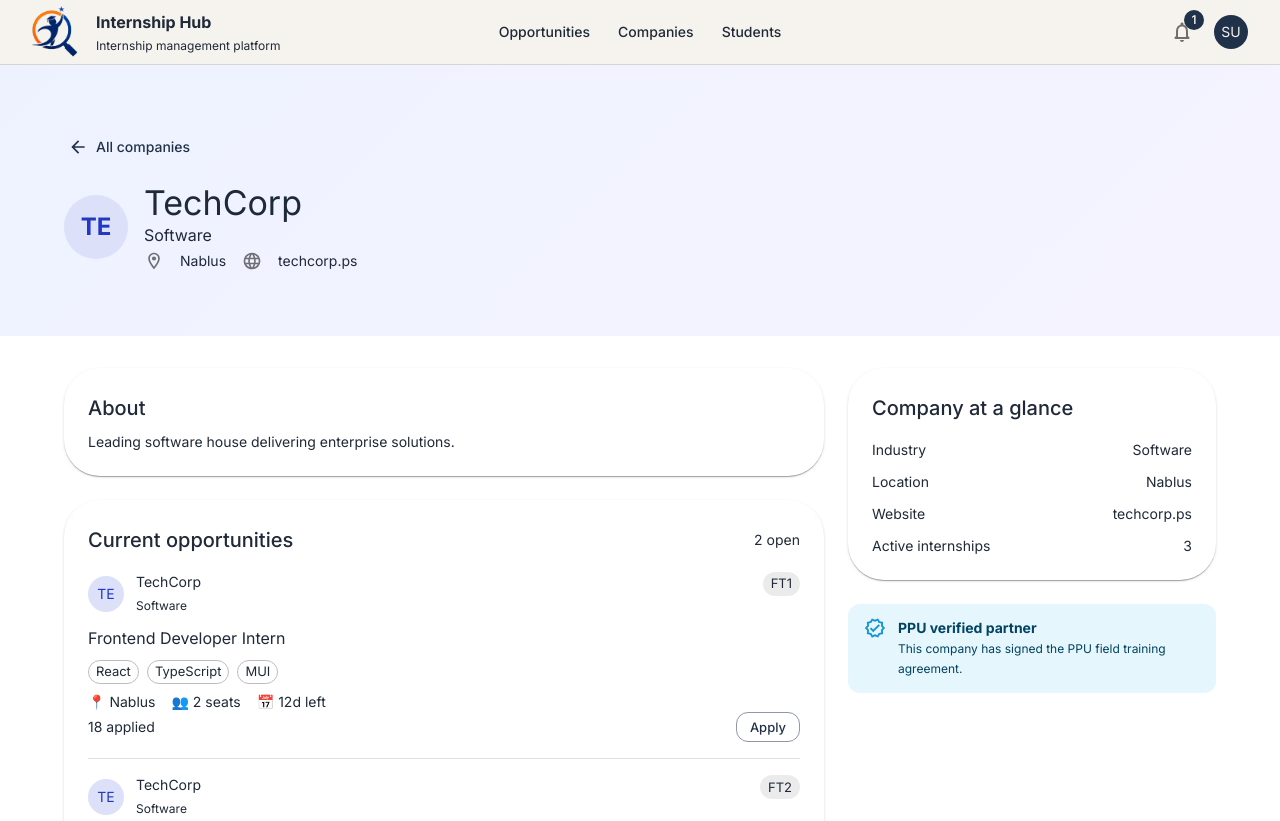
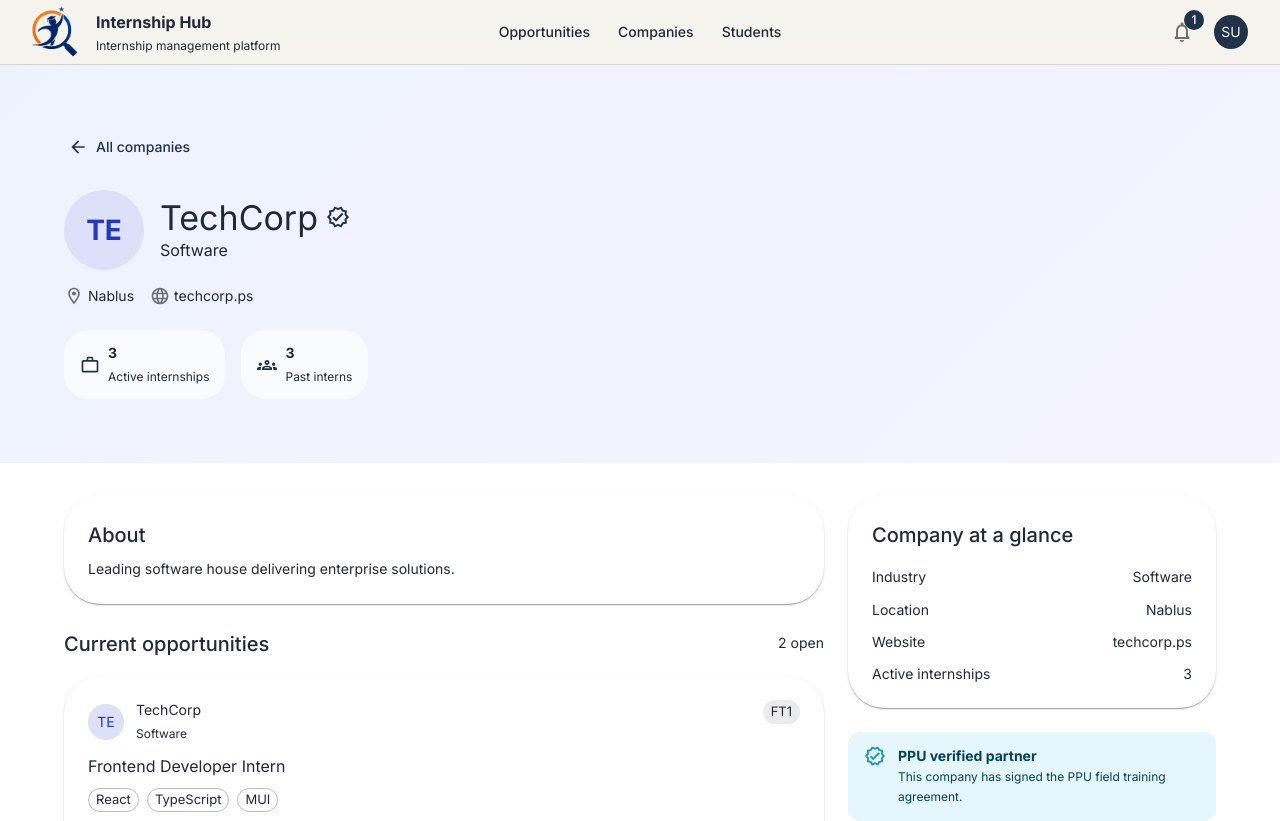
Before and after one commit to AHL-Group2-project/training-opportunities-website, a React (Vite) app in the folder frontend/: page /companies/1 in a window 1280 px wide. Shown: the top 821 px of the page. Built offline with nearby package versions, Linux system fonts and the light colour scheme.

Commit message:
fotmat the code

```diff
--- a/frontend/src/pages/public/CompaniesPage/CompaniesPage.tsx
+++ b/frontend/src/pages/public/CompaniesPage/CompaniesPage.tsx
@@ -1,8 +1,50 @@
-import { Box, Typography, Grid, Container } from "@mui/material";
+import { useMemo, useState } from "react";
+import {
+  Box,
+  Typography,
+  Grid,
+  Container,
+  TextField,
+  InputAdornment,
+  MenuItem,
+  Select,
+  FormControl,
+  InputLabel,
+  Stack,
+  Chip,
+} from "@mui/material";
+import SearchIcon from "@mui/icons-material/Search";
 import CompanyCard from "./CompanyCard";
 import { mockCompanies } from "../../../mock/Companies";
 
 function CompaniesPage() {
+  const [search, setSearch] = useState("");
+  const [industry, setIndustry] = useState("all");
+  const [location, setLocation] = useState("all");
+
+  const industries = useMemo(
+    () => Array.from(new Set(mockCompanies.map((c) => c.industry))),
+    [],
+  );
+  const locations = useMemo(
+    () => Array.from(new Set(mockCompanies.map((c) => c.location))),
+    [],
+  );
+
+  const filteredCompanies = useMemo(() => {
+    return mockCompanies.filter((c) => {
+      const matchesSearch = c.name
+        .toLowerCase()
+        .includes(search.trim().toLowerCase());
+      const matchesIndustry = industry === "all" || c.industry === industry;
+      const matchesLocation = location === "all" || c.location === location;
+      return matchesSearch && matchesIndustry && matchesLocation;
+    });
+  }, [search, industry, location]);
+
+  const hasActiveFilters =
+    search.trim() !== "" || industry !== "all" || location !== "all";
+
   return (
     <Box>
       <Box
@@ -27,9 +69,109 @@ function CompaniesPage() {
           </Typography>
         </Container>
       </Box>
-      <Container maxWidth="lg" sx={{ py: 6 }}>
+
+      <Container maxWidth="lg" sx={{ pt: 4 }}>
+        <Stack
+          direction={{ xs: "column", md: "row" }}
+          spacing={2}
+          sx={{ mb: 1 }}
+        >
+          <TextField
+            fullWidth
+            placeholder="Search companies by name..."
+            value={search}
+            onChange={(e) => setSearch(e.target.value)}
+            slotProps={{
+              input: {
+                startAdornment: (
+                  <InputAdornment position="start">
+                    <SearchIcon color="action" />
+                  </InputAdornment>
+                ),
+              },
+            }}
+          />
+
+          <FormControl sx={{ minWidth: { xs: "100%", md: 220 } }}>
+            <InputLabel id="industry-filter-label">Industry</InputLabel>
+            <Select
+              labelId="industry-filter-label"
+              label="Industry"
+              value={industry}
+              onChange={(e) => setIndustry(e.target.value)}
+            >
+              <MenuItem value="all">All industries</MenuItem>
+              {industries.map((ind) => (
+                <MenuItem key={ind} value={ind}>
+                  {ind}
+                </MenuItem>
+              ))}
+            </Select>
+          </FormControl>
+
+          <FormControl sx={{ minWidth: { xs: "100%", md: 220 } }}>
+            <InputLabel id="location-filter-label">Location</InputLabel>
+            <Select
+              labelId="location-filter-label"
+              label="Location"
+              value={location}
+              onChange={(e) => setLocation(e.target.value)}
+            >
+              <MenuItem value="all">All locations</MenuItem>
+              {locations.map((loc) => (
+                <MenuItem key={loc} value={loc}>
+                  {loc}
+                </MenuItem>
+              ))}
+            </Select>
+          </FormControl>
+        </Stack>
+
+        {hasActiveFilters && (
+          <Stack
+            direction="row"
+            spacing={1}
+            sx={{ alignItems: "center", mb: 2 }}
+          >
+            <Typography variant="body2" color="text.secondary">
+              {filteredCompanies.length} result
+              {filteredCompanies.length !== 1 ? "s" : ""}
+            </Typography>
+            {search.trim() !== "" && (
+              <Chip
+                size="small"
+                label={`Search: ${search}`}
+                onDelete={() => setSearch("")}
+              />
+            )}
+            {industry !== "all" && (
+              <Chip
+                size="small"
+                label={industry}
+                onDelete={() => setIndustry("all")}
+              />
+            )}
+            {location !== "all" && (
+              <Chip
+                size="small"
+                label={location}
+                onDelete={() => setLocation("all")}
+              />
+            )}
+          </Stack>
+        )}
+      </Container>
+
+      <Container maxWidth="lg" sx={{ py: 4 }}>
+        {filteredCompanies.length === 0 ? (
+          <Box sx={{ textAlign: "center", py: 8 }}>
+            <Typography variant="h6" color="text.secondary">
+              No companies match your search.
+            </Typography>
+          </Box>
+        ) : (
           <Grid container spacing={2}>
-          {mockCompanies.map((company) => (
+            {filteredCompanies.map((company) => (
               <Grid size={{ xs: 12, sm: 6, md: 3 }} key={company.id}>
                 <CompanyCard
                   id={company.id}
@@ -42,6 +184,7 @@ function CompaniesPage() {
               </Grid>
             ))}
           </Grid>
+        )}
       </Container>
     </Box>
   );
--- a/frontend/src/pages/public/CompaniesPage/CompanyCard.tsx
+++ b/frontend/src/pages/public/CompaniesPage/CompanyCard.tsx
@@ -59,6 +59,11 @@ function CompanyCard({
         height: 280,
         display: "flex",
         flexDirection: "column",
+        transition: "transform 0.25s ease-in-out, box-shadow 0.25s ease-in-out",
+        "&:hover": {
+          transform: "translateY(-6px)",
+          boxShadow: 10,
+        },
       }}
     >
       <CardActionArea
--- a/frontend/src/pages/public/CompaniesPage/CompanyProfilePage.tsx
+++ b/frontend/src/pages/public/CompaniesPage/CompanyProfilePage.tsx
@@ -8,13 +8,15 @@ import {
   Avatar,
   Alert,
   Stack,
-  Divider,
   Container,
+  Paper,
 } from "@mui/material";
 import ArrowBackIcon from "@mui/icons-material/ArrowBack";
 import LocationOnOutlinedIcon from "@mui/icons-material/LocationOnOutlined";
 import LanguageOutlinedIcon from "@mui/icons-material/LanguageOutlined";
 import VerifiedOutlinedIcon from "@mui/icons-material/VerifiedOutlined";
+import WorkOutlineOutlinedIcon from "@mui/icons-material/WorkOutlineOutlined";
+import GroupsOutlinedIcon from "@mui/icons-material/GroupsOutlined";
 import { mockCompanies } from "../../../mock/Companies";
 
 function stringToColor(text: string): string {
@@ -49,6 +51,7 @@ function CompanyProfilePage() {
   }
 
   const initials = company.name.slice(0, 2).toUpperCase();
+  const accentColor = stringToColor(company.name);
 
   return (
     <Box>
@@ -56,7 +59,6 @@ function CompanyProfilePage() {
         sx={{
           background: "linear-gradient(135deg, #EEF2FF 0%, #F5F3FF 100%)",
           py: 8,
-          mb: 4,
           width: "100vw",
           position: "relative",
           left: "50%",
@@ -71,56 +73,111 @@ function CompanyProfilePage() {
             component={Link}
             to="/companies"
             startIcon={<ArrowBackIcon />}
-            sx={{ mb: 2 }}
+            sx={{ mb: 3 }}
           >
             All companies
           </Button>
 
-          <Box sx={{ display: "flex", gap: 2, alignItems: "center" }}>
+          <Box
+            sx={{
+              display: "flex",
+              gap: 2,
+              alignItems: "center",
+              mb: 2,
+            }}
+          >
             <Avatar
               sx={{
-                width: 64,
-                height: 64,
+                width: 80,
+                height: 80,
                 bgcolor: stringToBackgroundColor(company.name),
-                color: stringToColor(company.name),
+                color: accentColor,
                 fontWeight: "bold",
-                fontSize: 24,
+                fontSize: 28,
               }}
             >
               {initials}
             </Avatar>
             <Box>
+              <Stack direction="row" spacing={1} sx={{ alignItems: "center" }}>
                 <Typography variant="h4">{company.name}</Typography>
-              <Typography
-                variant="body1"
-                color="text.secondary"
-                sx={{ mb: 0.5 }}
-              >
+                {company.verified && (
+                  <VerifiedOutlinedIcon color="primary" fontSize="medium" />
+                )}
+              </Stack>
+              <Typography variant="body1" color="text.secondary">
                 {company.industry}
               </Typography>
-              <Stack direction="row" spacing={2} sx={{ alignItems: "center" }}>
+            </Box>
+          </Box>
+
           <Stack
             direction="row"
             spacing={2}
-                  sx={{ alignItems: "center" }}
+            sx={{ alignItems: "center", flexWrap: "wrap", mb: 3 }}
           >
+            <Stack direction="row" spacing={0.5} sx={{ alignItems: "center" }}>
               <LocationOnOutlinedIcon fontSize="small" color="action" />
               <Typography variant="body2">{company.location}</Typography>
             </Stack>
-                <Stack
-                  direction="row"
-                  spacing={2}
-                  sx={{ alignItems: "center" }}
-                >
+            <Stack direction="row" spacing={0.5} sx={{ alignItems: "center" }}>
               <LanguageOutlinedIcon fontSize="small" color="action" />
               <Typography variant="body2">{company.website}</Typography>
             </Stack>
           </Stack>
+
+          {/* Quick stats row */}
+          <Stack direction="row" spacing={2} sx={{ flexWrap: "wrap" }}>
+            <Paper
+              elevation={0}
+              sx={{
+                px: 2,
+                py: 1.5,
+                borderRadius: 2,
+                bgcolor: "rgba(255,255,255,0.7)",
+                display: "flex",
+                alignItems: "center",
+                gap: 1,
+              }}
+            >
+              <WorkOutlineOutlinedIcon color="primary" fontSize="small" />
+              <Box>
+                <Typography variant="subtitle2" sx={{ fontWeight: "bold" }}>
+                  {company.activeOpportunities}
+                </Typography>
+                <Typography variant="caption" color="text.secondary">
+                  Active internships
+                </Typography>
               </Box>
+            </Paper>
+
+            <Paper
+              elevation={0}
+              sx={{
+                px: 2,
+                py: 1.5,
+                borderRadius: 2,
+                bgcolor: "rgba(255,255,255,0.7)",
+                display: "flex",
+                alignItems: "center",
+                gap: 1,
+              }}
+            >
+              <GroupsOutlinedIcon color="primary" fontSize="small" />
+              <Box>
+                <Typography variant="subtitle2" sx={{ fontWeight: "bold" }}>
+                  {company.pastInterns.length}
+                </Typography>
+                <Typography variant="caption" color="text.secondary">
+                  Past interns
+                </Typography>
               </Box>
+            </Paper>
+          </Stack>
         </Container>
       </Box>
-      <Container maxWidth="lg" sx={{ pb: 4 }}>
+
+      <Container maxWidth="lg" sx={{ py: 4 }}>
         <Grid container spacing={3}>
           <Grid size={{ xs: 12, md: 8 }}>
             <Box sx={{ p: 3, borderRadius: 3, boxShadow: 1, mb: 3 }}>
@@ -131,7 +188,8 @@ function CompanyProfilePage() {
                 {company.description}
               </Typography>
             </Box>
-            <Box sx={{ p: 3, borderRadius: 3, boxShadow: 1, mb: 3 }}>
+
+            <Box sx={{ mb: 1 }}>
               <Box
                 sx={{
                   display: "flex",
@@ -146,8 +204,21 @@ function CompanyProfilePage() {
                 </Typography>
               </Box>
 
+              <Stack spacing={2}>
                 {company.opportunities.map((opp) => (
-                <Box key={opp.id}>
+                  <Paper
+                    key={opp.id}
+                    elevation={1}
+                    sx={{
+                      p: 3,
+                      borderRadius: 3,
+                      transition: "all 0.2s ease-in-out",
+                      "&:hover": {
+                        boxShadow: 4,
+                        transform: "translateY(-2px)",
+                      },
+                    }}
+                  >
                     <Box
                       sx={{
                         display: "flex",
@@ -164,14 +235,16 @@ function CompanyProfilePage() {
                             width: 36,
                             height: 36,
                             bgcolor: stringToBackgroundColor(company.name),
-                          color: stringToColor(company.name),
+                            color: accentColor,
                             fontSize: 14,
                           }}
                         >
                           {initials}
                         </Avatar>
                         <Box>
-                        <Typography variant="body2">{company.name}</Typography>
+                          <Typography variant="body2">
+                            {company.name}
+                          </Typography>
                           <Typography variant="caption" color="text.secondary">
                             {company.industry}
                           </Typography>
@@ -184,7 +257,7 @@ function CompanyProfilePage() {
                       {opp.title}
                     </Typography>
 
-                  <Stack direction="row" spacing={1} sx={{ mb: 1 }}>
+                    <Stack direction="row" spacing={1} sx={{ mb: 1.5 }}>
                       {opp.skills.map((skill) => (
                         <Chip
                           key={skill}
@@ -198,7 +271,7 @@ function CompanyProfilePage() {
                     <Stack
                       direction="row"
                       spacing={2}
-                    sx={{ alignItems: "center" }}
+                      sx={{ alignItems: "center", mb: 2 }}
                     >
                       <Typography variant="body2" color="text.secondary">
                         📍 {opp.location}
@@ -221,17 +294,16 @@ function CompanyProfilePage() {
                       <Typography variant="body2" color="text.secondary">
                         {opp.appliedCount} applied
                       </Typography>
-                    <Button variant="outlined" size="small">
+                      <Button variant="contained" size="medium">
                         Apply
                       </Button>
                     </Box>
-
-                  <Divider sx={{ my: 2 }} />
-                </Box>
+                  </Paper>
                 ))}
+              </Stack>
             </Box>
 
-            <Box sx={{ p: 3, borderRadius: 3, boxShadow: 1 }}>
+            <Box sx={{ p: 3, borderRadius: 3, boxShadow: 1, mt: 3 }}>
               <Typography variant="h6" sx={{ mb: 2 }}>
                 Past interns
               </Typography>
```
Lines whose indentation alone changed are shown as unchanged.
